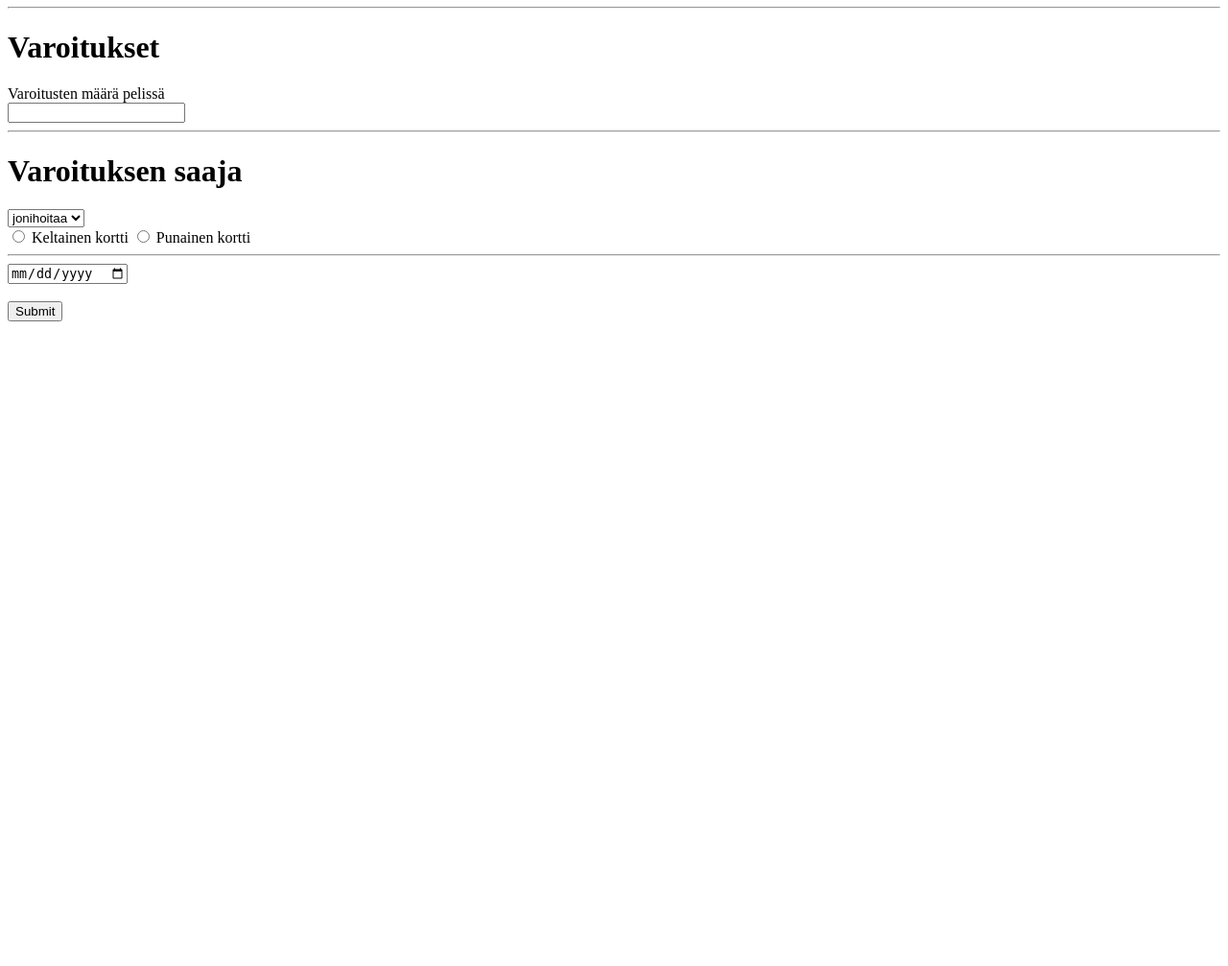
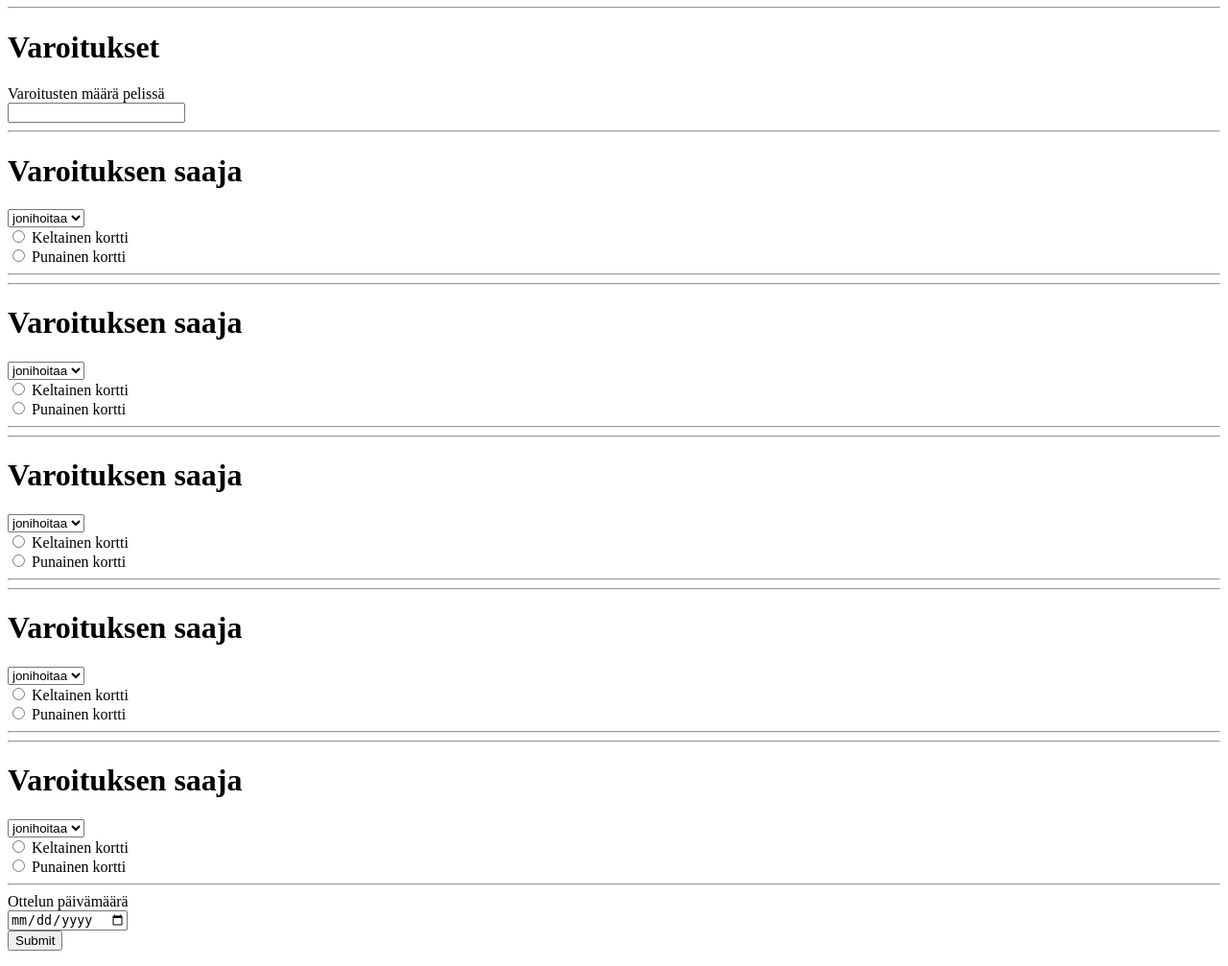
Before and after one commit to Anatidaephobist/Projekti1, a PHP site: page /adminform.php in a window 1280 px wide. Shown: the part 1153-2160 px from the top of the page at 96% size. Before the commit the page ends 1488 px from the top, so only its background shows below. Run offline with PHP 8.4, Linux system fonts and the light colour scheme; data that the repository does not hold is empty.

Commit message:
OHGOSHCRASH

```diff
--- a/adminform.php
+++ b/adminform.php
@@ -144,11 +144,11 @@
 <h1>Varoitukset</h1>
 <label>Varoitusten määrä pelissä</label>
 <br>
-<input id="numberOfBookings" class ="adminInputNumberField" onchange="addWrongDoer()" name = "input2" type="number" min="0">
+<input id="numberOfBookings" class ="adminInputNumberField" onchange="addbookingScorer()" name="input2" type="number" min="0">
 </div>
 
 <!-- wrongdoer1 -->
-  <div id="wrongDoerDiv1" class="wrongDoerDiv">
+  <div id="bookingScorerDiv1" class="wrongDoerDiv">
     <hr>
     <h1>Varoituksen saaja</h1>
 
@@ -159,7 +159,7 @@
   <br>
 
 
-  <input type="radio" onclick="yellowCardRadioButton()" value="yellowCard" id="yellowCard" name="yellowCard" > Keltainen kortti
+  <input type="radio" onclick="yellowCardRadioButton()" value="yellowCard" id="yellowCard" name="yellowCard" > Keltainen kortti <br>
   <input type="radio" onclick="redCardRadioButton()" value="redCard" id="redCard" name="redCard"> Punainen kortti <br>
 
   <hr>
@@ -167,8 +167,92 @@
 
   </div>
 
+  <!-- wrong doer 2 -->
+
+   <div id="bookingScorerDiv2" class="wrongDoerDiv">
+    <hr>
+    <h1>Varoituksen saaja</h1>
+
+    <select name="meemit">
+   <option value="volvo">jonihoitaa</option>
+   <option value="saab">Saab</option>
+  </select>
+  <br>
+
+
+  <input type="radio" onclick="yellowCardRadioButton()" value="yellowCard" id="yellowCard" name="yellowCard" > Keltainen kortti <br>
+  <input type="radio" onclick="redCardRadioButton()" value="redCard" id="redCard" name="redCard"> Punainen kortti <br>
+
+  <hr>
+
+
+  </div>
+
+  <!-- wrong doer 3 -->
+
+   <div id="bookingScorerDiv3" class="wrongDoerDiv">
+    <hr>
+    <h1>Varoituksen saaja</h1>
+
+    <select name="meemit">
+   <option value="volvo">jonihoitaa</option>
+   <option value="saab">Saab</option>
+  </select>
+  <br>
+
+
+  <input type="radio" onclick="yellowCardRadioButton()" value="yellowCard" id="yellowCard" name="yellowCard" > Keltainen kortti <br>
+  <input type="radio" onclick="redCardRadioButton()" value="redCard" id="redCard" name="redCard"> Punainen kortti <br>
+
+  <hr>
+
+
+  </div>
+
+  <!-- wrong doer 4 -->
+
+   <div id="bookingScorerDiv4" class="wrongDoerDiv">
+    <hr>
+    <h1>Varoituksen saaja</h1>
+
+    <select name="meemit">
+   <option value="volvo">jonihoitaa</option>
+   <option value="saab">Saab</option>
+  </select>
+  <br>
+
+
+  <input type="radio" onclick="yellowCardRadioButton()" value="yellowCard" id="yellowCard" name="yellowCard" > Keltainen kortti <br>
+  <input type="radio" onclick="redCardRadioButton()" value="redCard" id="redCard" name="redCard"> Punainen kortti <br>
+
+  <hr>
+
+
+  </div>
+
+  <!-- wrong doer 5 -->
+
+   <div id="bookingScorerDiv5" class="wrongDoerDiv">
+    <hr>
+    <h1>Varoituksen saaja</h1>
+
+    <select name="meemit">
+   <option value="volvo">jonihoitaa</option>
+   <option value="saab">Saab</option>
+  </select>
+  <br>
+
+
+  <input type="radio" onclick="yellowCardRadioButton()" value="yellowCard" id="yellowCard" name="yellowCard" > Keltainen kortti <br>
+  <input type="radio" onclick="redCardRadioButton()" value="redCard" id="redCard" name="redCard"> Punainen kortti <br>
+
+  <hr>
+
+
+  </div>
+    <label>Ottelun päivämäärä</label>
+    <br>
    <input type="date" class="form-control" id="pvm" name="pvm" required>
-   <br>
    <br>
   <button type="submit" class="btn btn-primary formButton" name="adminSubmit">Submit</button>
 </form>
--- a/style.css
+++ b/style.css
@@ -206,7 +206,7 @@ h2 {
 .adminForm {
     background-color: gray;
     padding: 5%;
-    padding-left:18%;
+    padding-left:10%;
     width: 50%;
     min-height:600px;
     margin-left: auto;
@@ -215,6 +215,10 @@ h2 {
     background: rgba(128,128,128,0.6);
     border-radius: 15px 50px 30px;
     font-size: 32px;
+}
+
+.wrongDoerDiv {
+    display: none;
 }
 
 
```
Also changed, not shown: Index.php (+1 -10 lines).
